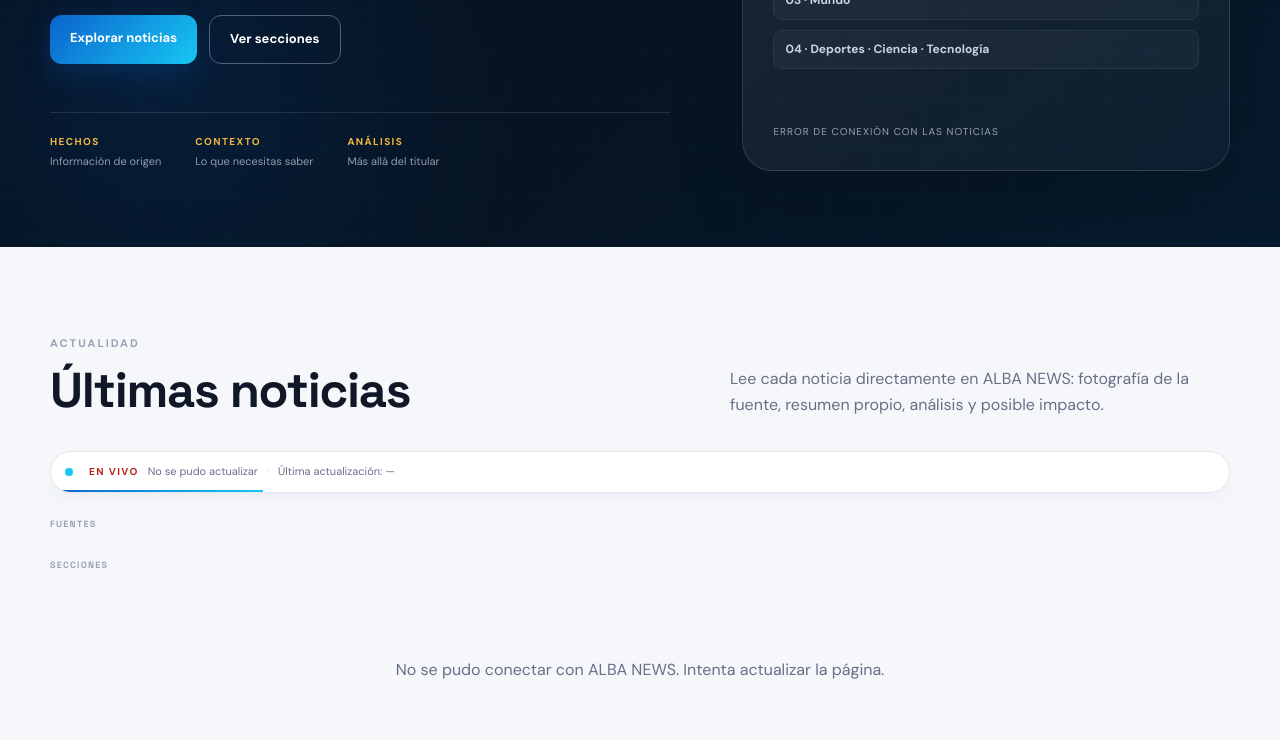
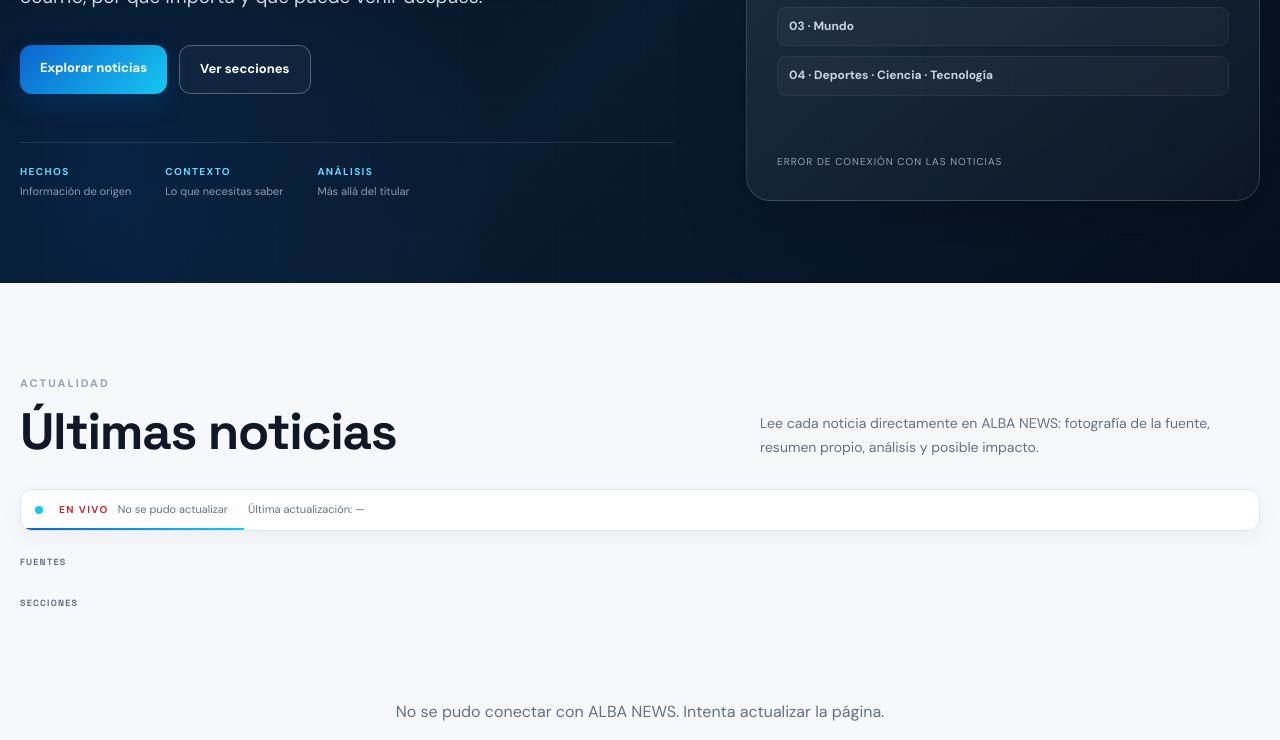
Before and after one commit to cristhiansystems15/ALBA, a plain HTML site: page index.html in a window 1280 px wide. Shown: the part 754-1494 px from the top of the page. Drawn offline with Linux system fonts and the light colour scheme; no server answers.

Commit message:
style: activate premium ALBA visual system

```diff
--- a/index.html
+++ b/index.html
@@ -6,9 +6,8 @@
 <link rel="canonical" href="https://cristhiansystems15.github.io/ALBA/">
 <title>ALBA NEWS | Noticias y contexto</title>
 <link rel="preconnect" href="https://fonts.googleapis.com"><link rel="preconnect" href="https://fonts.gstatic.com" crossorigin>
-  <link href="https://fonts.googleapis.com/css2?family=DM+Sans:wght@400;500;600;700&display=swap" rel="stylesheet">
-  <link href="https://fonts.googleapis.com/css2?family=Space+Grotesk:wght@500;600;700&display=swap" rel="stylesheet">
-  <link rel="stylesheet" href="styles-base.css?v=20260914-1"><link rel="stylesheet" href="styles.css?v=20260914-9"><link rel="stylesheet" href="alba-polish.css?v=20260914-1"><link rel="stylesheet" href="alba-card-system.css?v=20260914-1"><link rel="stylesheet" href="alba-top-stories.css?v=20260914-2"><link rel="stylesheet" href="alba-home-premium.css?v=20260915-1"><link rel="stylesheet" href="alba-web-search.css?v=20260914-2"><link rel="stylesheet" href="alba-reading.css?v=20260914-1"><link rel="stylesheet" href="alba-mobile.css?v=20260917-1">
+<link href="https://fonts.googleapis.com/css2?family=DM+Sans:wght@400;500;600;700&display=swap" rel="stylesheet"><link href="https://fonts.googleapis.com/css2?family=Space+Grotesk:wght@500;600;700&display=swap" rel="stylesheet">
+<link rel="stylesheet" href="styles-base.css?v=20260914-1"><link rel="stylesheet" href="styles.css?v=20260914-9"><link rel="stylesheet" href="alba-polish.css?v=20260914-1"><link rel="stylesheet" href="alba-card-system.css?v=20260914-1"><link rel="stylesheet" href="alba-top-stories.css?v=20260914-2"><link rel="stylesheet" href="alba-home-premium.css?v=20260915-1"><link rel="stylesheet" href="alba-web-search.css?v=20260914-2"><link rel="stylesheet" href="alba-reading.css?v=20260914-1"><link rel="stylesheet" href="alba-mobile.css?v=20260917-1"><link rel="stylesheet" href="alba-premium-overhaul.css?v=20261022-1">
 <script type="application/ld+json">{"@context":"https://schema.org","@type":"NewsMediaOrganization","name":"ALBA NEWS","url":"https://cristhiansystems15.github.io/ALBA/","logo":"https://cristhiansystems15.github.io/ALBA/assets/alba-logo.svg","description":"Noticias, contexto y análisis para Honduras y el mundo.","sameAs":[]}</script>
 </head>
 <body>
```
Lines whose indentation alone changed are shown as unchanged.
